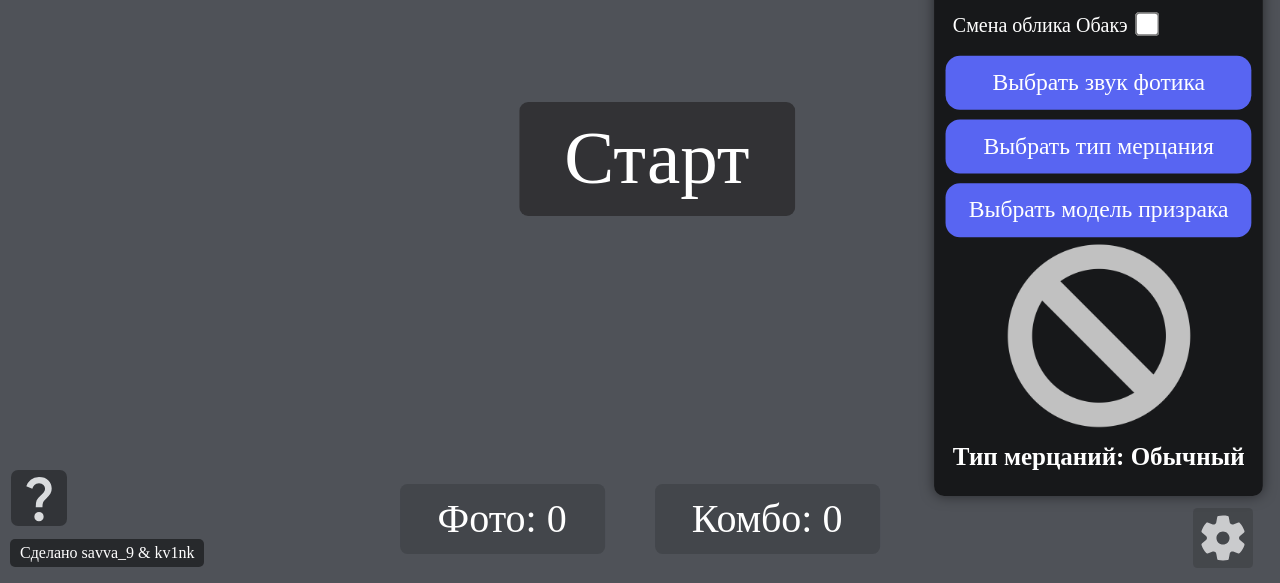
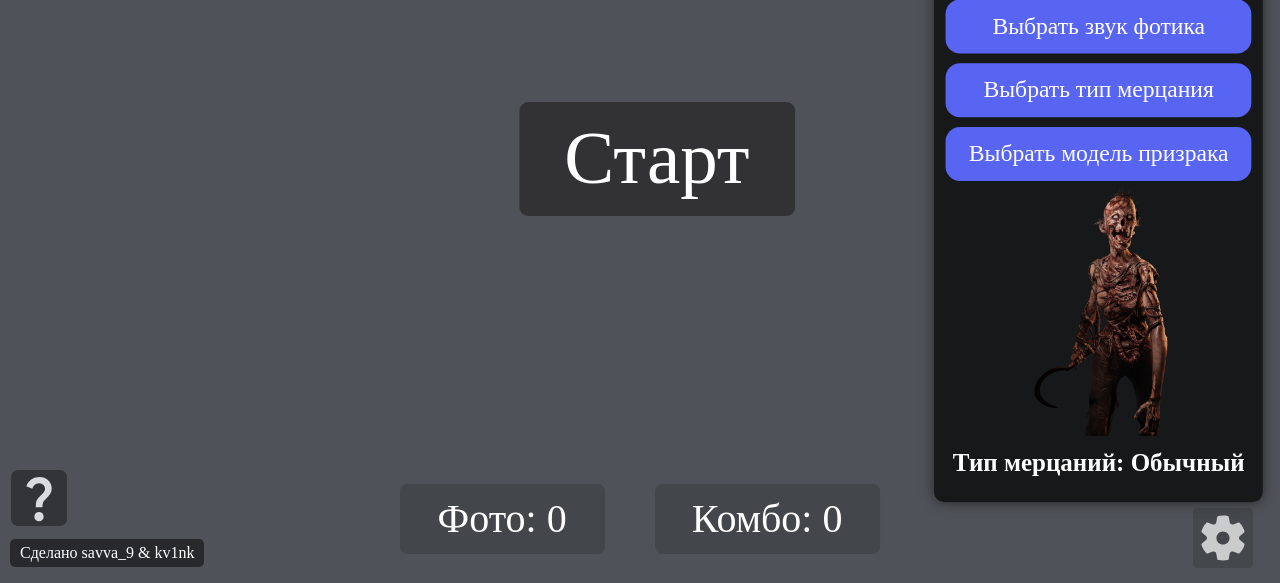
Before and after one commit to savva9/BliSim, a plain HTML site: page index.html in a window 1280 px wide. Shown: the part 217-800 px from the top of the page. Drawn offline with Linux system fonts and the light colour scheme; a web font is replaced by a local one.

Commit message:
Add files via upload

```diff
--- a/index.html
+++ b/index.html
@@ -1,5 +1,5 @@
 <!DOCTYPE html>
-<html lang="en">
+<html lang="ru">
 <head>
     <!-- Кодировка документа и адаптивность под разные устройства -->
     <meta charset="UTF-8">
--- a/js/loadParams.js
+++ b/js/loadParams.js
@@ -55,6 +55,13 @@ document.addEventListener("DOMContentLoaded", () => {
     if (mergedSettings.start) {
         startButton.click();
     }
+
+    if (!isSaveSettings) {
+        const ghostImages = document.querySelectorAll('.setting-ghost:not([alt="Custom"]):not([alt="None"])');
+        const randomGhost =  ghostImages[Math.floor(Math.random() * ghostImages.length)];
+        randomGhost.click();
+        applyButton.click();
+    }
 });
 
 // Изменение сохранения настроек
```
